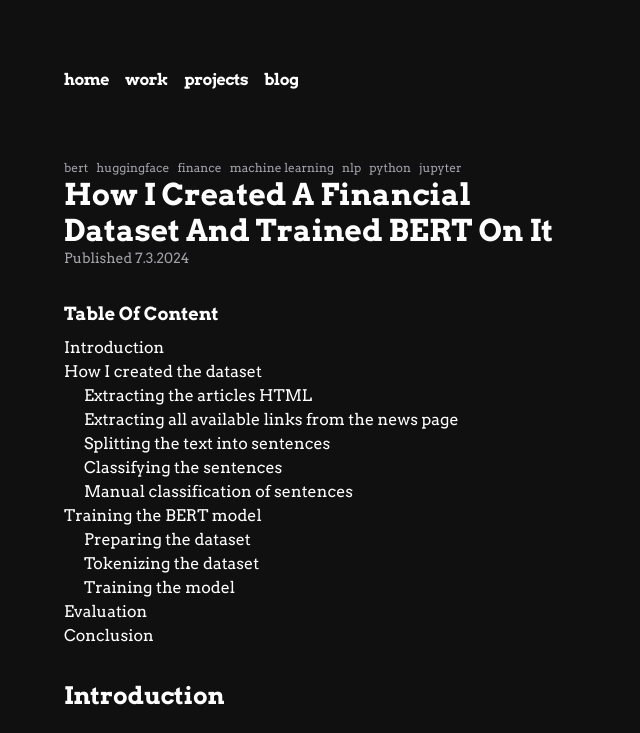
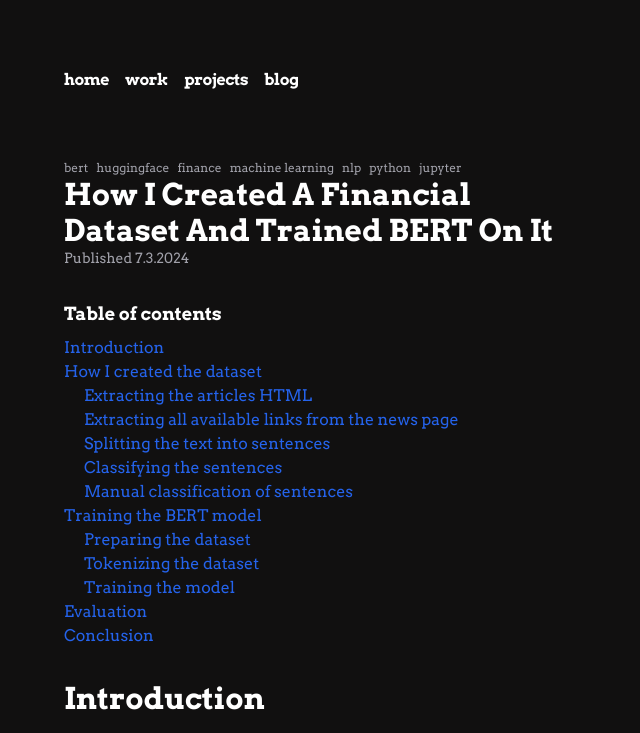
Before and after one commit to ugur-sa/portfolio, an Astro site: page /posts/howicreatedafinancialdatasetandtrainedbertonit in a window 1280 px wide. Shown: the top 733 px of the page, without its empty margins (320-960 px from the left). Built offline with nearby package versions, Linux system fonts and the light colour scheme; Astro itself is replaced by a stand-in of ours.

Commit message:
Fix formatting and update headings in Prose and TableOfContentsHeading components

```diff
--- a/src/components/Prose.astro
+++ b/src/components/Prose.astro
@@ -4,11 +4,13 @@
 
 <div
 	class={`prose prose-lg
-  prose-invert prose-p:text-justify  prose-h3:text-lg
+  prose-invert prose-p:text-justify prose-h3:text-lg
   prose-h3:font-normal prose-h3:underline
+  prose-h1:text-3xl prose-h1:font-bold
+  prose-h2:text-2xl prose-h2:font-bold
   prose-a:text-blue-600 prose-a:no-underline
-  prose-headings:text-2xl prose-img:rounded-xl
-  prose-img:shadow-xl prose-code:text-[14px]`}
+  prose-img:rounded-xl prose-img:shadow-xl
+  prose-code:text-[14px]`}
 >
 	<slot />
 </div>
--- a/src/components/TableOfContentsHeading.astro
+++ b/src/components/TableOfContentsHeading.astro
@@ -5,7 +5,11 @@
 ---
 
 <li>
-	<a href={'#' + heading.slug} style={{ marginLeft: `${headingMargin}px` }}>
+	<a
+		href={'#' + heading.slug}
+		style={{ marginLeft: `${headingMargin}px` }}
+		class="text-blue-600 hover:underline"
+	>
 		{heading.text}
 	</a>
 	{
--- a/src/pages/posts/[slug].astro
+++ b/src/pages/posts/[slug].astro
@@ -36,7 +36,7 @@
 		</p>
 	</div>
 	<div class="mb-8">
-		<h3 class="mb-2 text-lg font-bold">Table Of Content</h3>
+		<h3 class="mb-2 text-lg font-bold">Table of contents</h3>
 		<TableOfContents headings={headings} />
 	</div>
 	<Prose>
```
